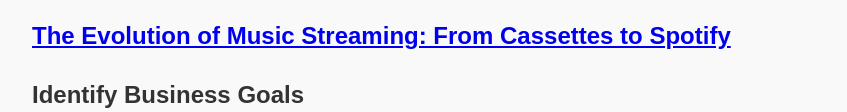
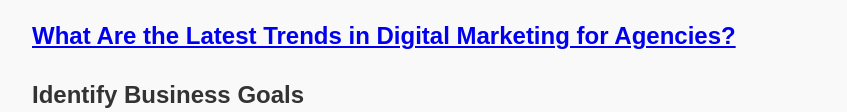
Before and after one commit to digitreboot/digit-reboot, a plain HTML site: page index.html in a window 1280 px wide. Shown: the part 562-674 px from the top of the page, without its empty margins (208-1055 px from the left). Drawn offline with Linux system fonts and the light colour scheme.

Commit message:
Update index.html

```diff
--- a/index.html
+++ b/index.html
@@ -68,7 +68,7 @@
 <img src="https://i.ibb.co/RPJ4X12/digit-reboot-1-9.jpg" alt="Digital-Marketing.jpg">
 
 
-<h2><a href="https://alexpaynesays.github.io/spotifycorner/">The Evolution of Music Streaming: From Cassettes to Spotify</a></h2>
+<h2><a href="https://alex-payne1.gitlab.io/digitreboot/">What Are the Latest Trends in Digital Marketing for Agencies?</a></h2>
 
 <h2>Identify Business Goals</h2>
 
```
